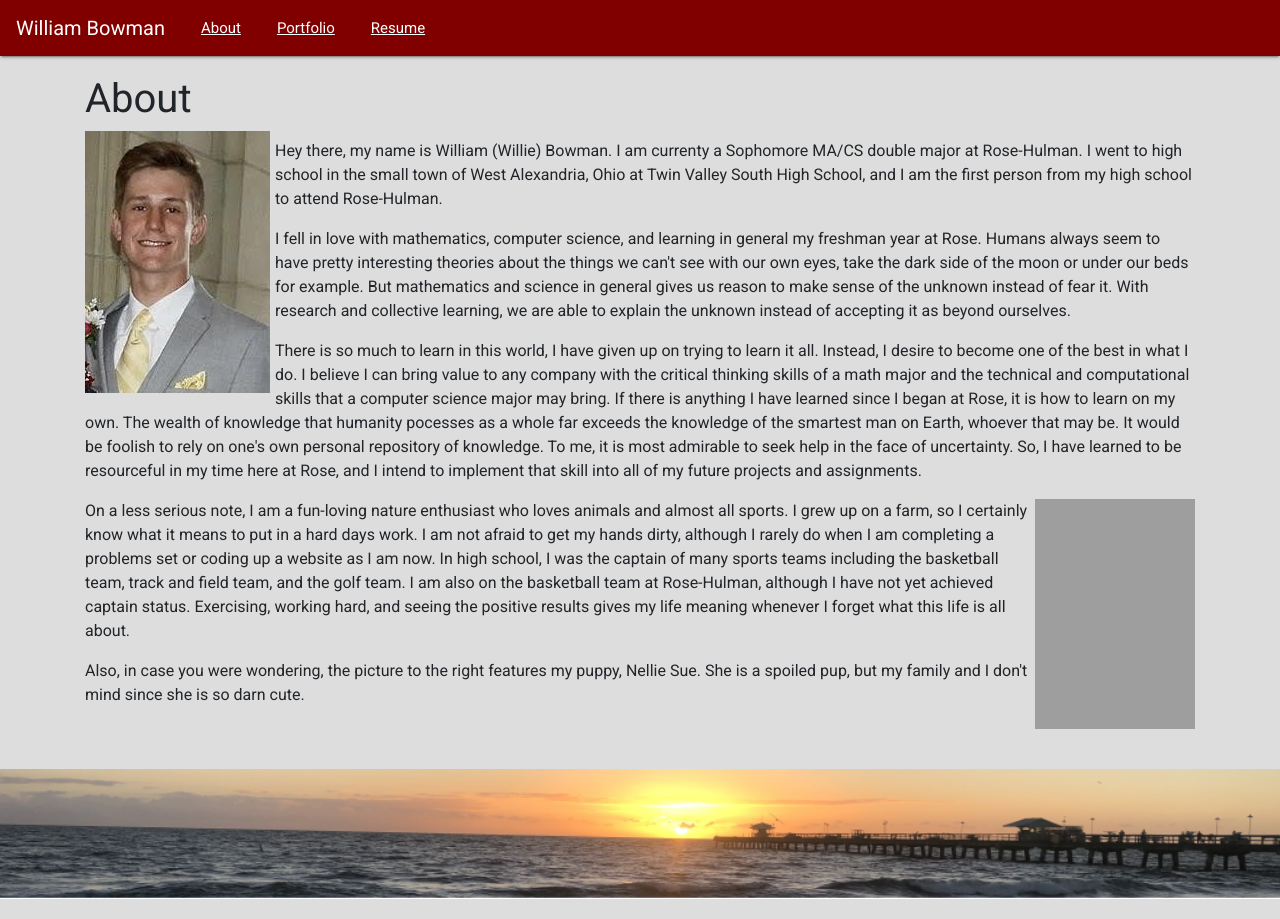
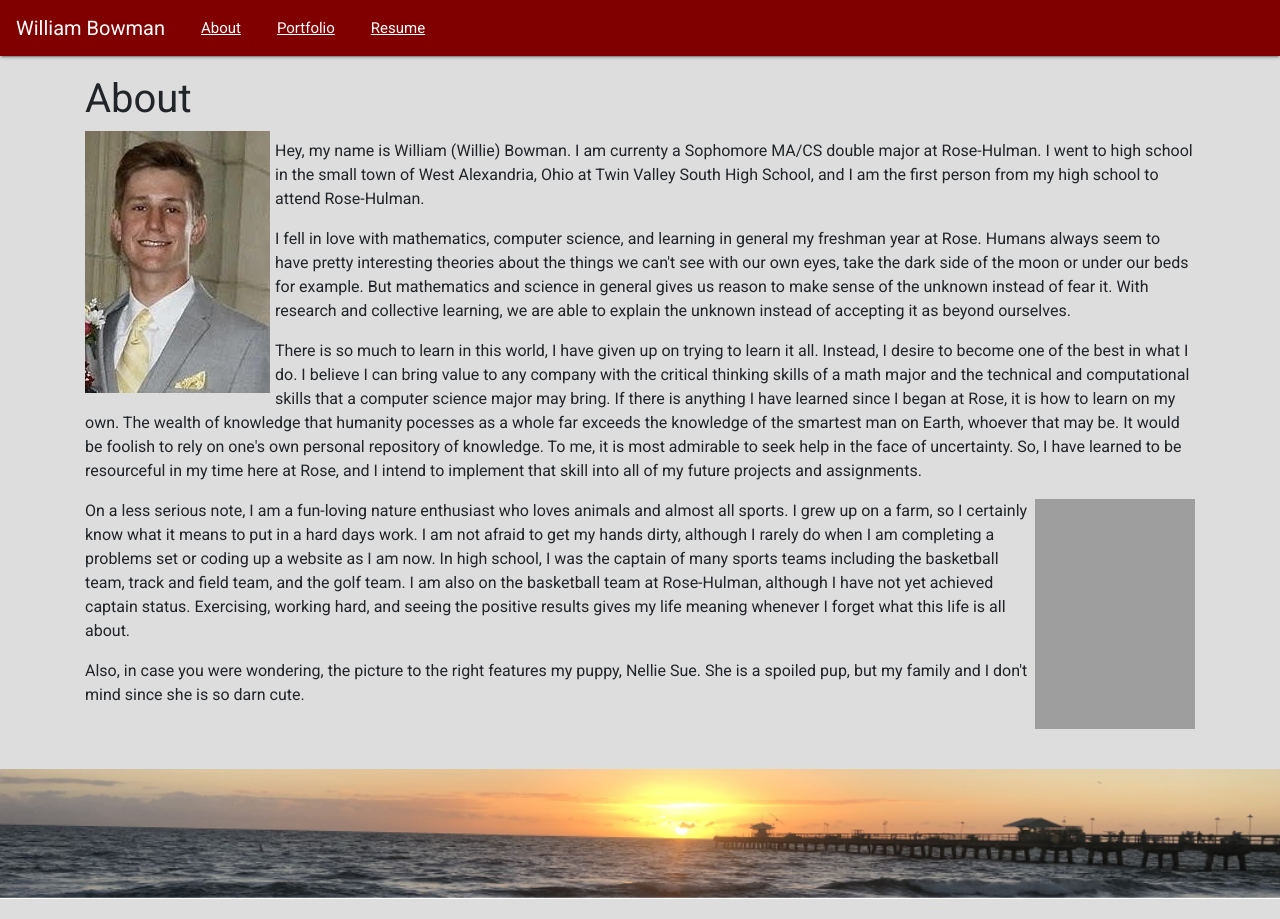
Before and after one commit to rhit-bowmanwb/bowmanwb.github.io, a plain HTML site: page public/index.html in a window 1280 px wide. Drawn offline with Linux system fonts and the light colour scheme; some packages are replaced by stand-ins of ours; grey boxes are pictures that could not be loaded.

Commit message:
small change

```diff
--- a/public/index.html
+++ b/public/index.html
@@ -21,7 +21,7 @@
     <h1>About</h1>
     <p>
       <img id="myImage" src="/images/formal_pic.jpg" style="margin-right: 5px;">
-      <p>Hey there, my name is William (Willie) Bowman. I am currenty a Sophomore MA/CS double major at Rose-Hulman.
+      <p>Hey, my name is William (Willie) Bowman. I am currenty a Sophomore MA/CS double major at Rose-Hulman.
         I went to high school in the small town of West Alexandria, Ohio at Twin Valley South High School, and I am the
         first person
         from my high school to attend Rose-Hulman.
```
